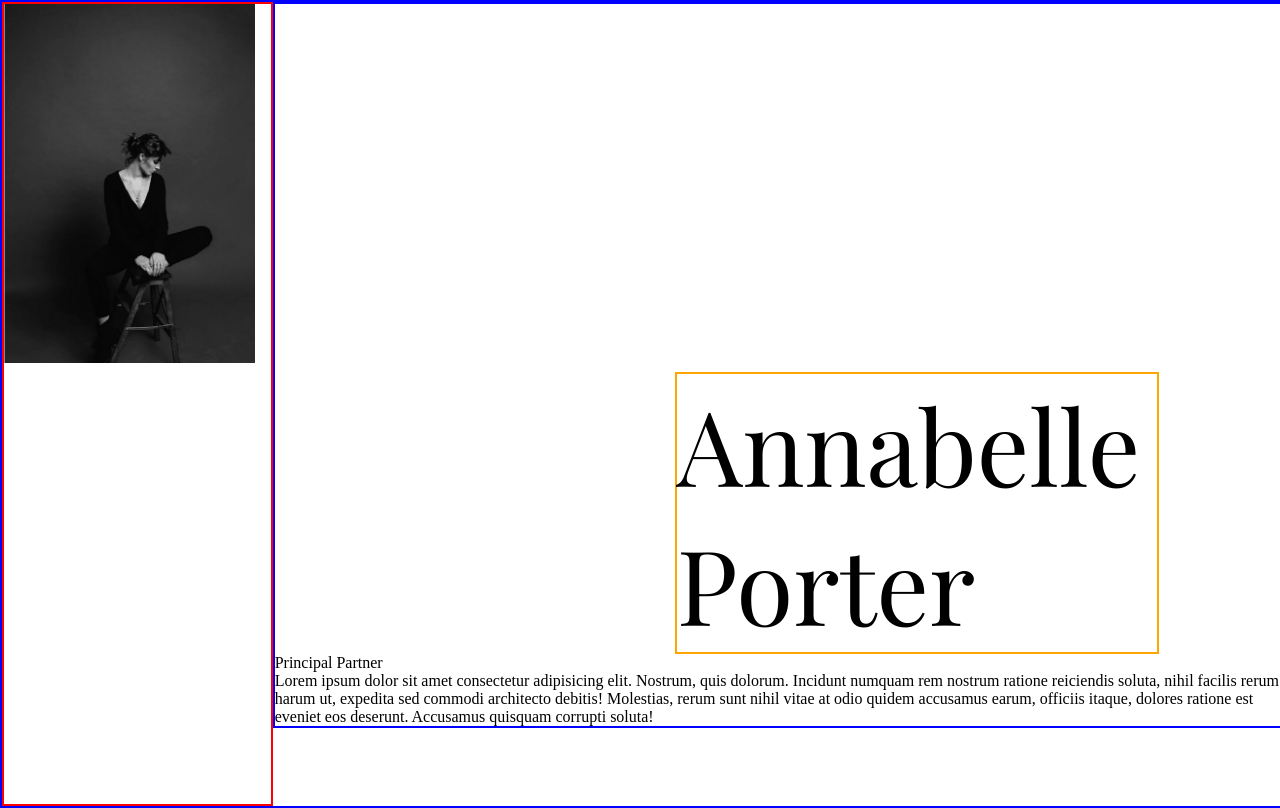
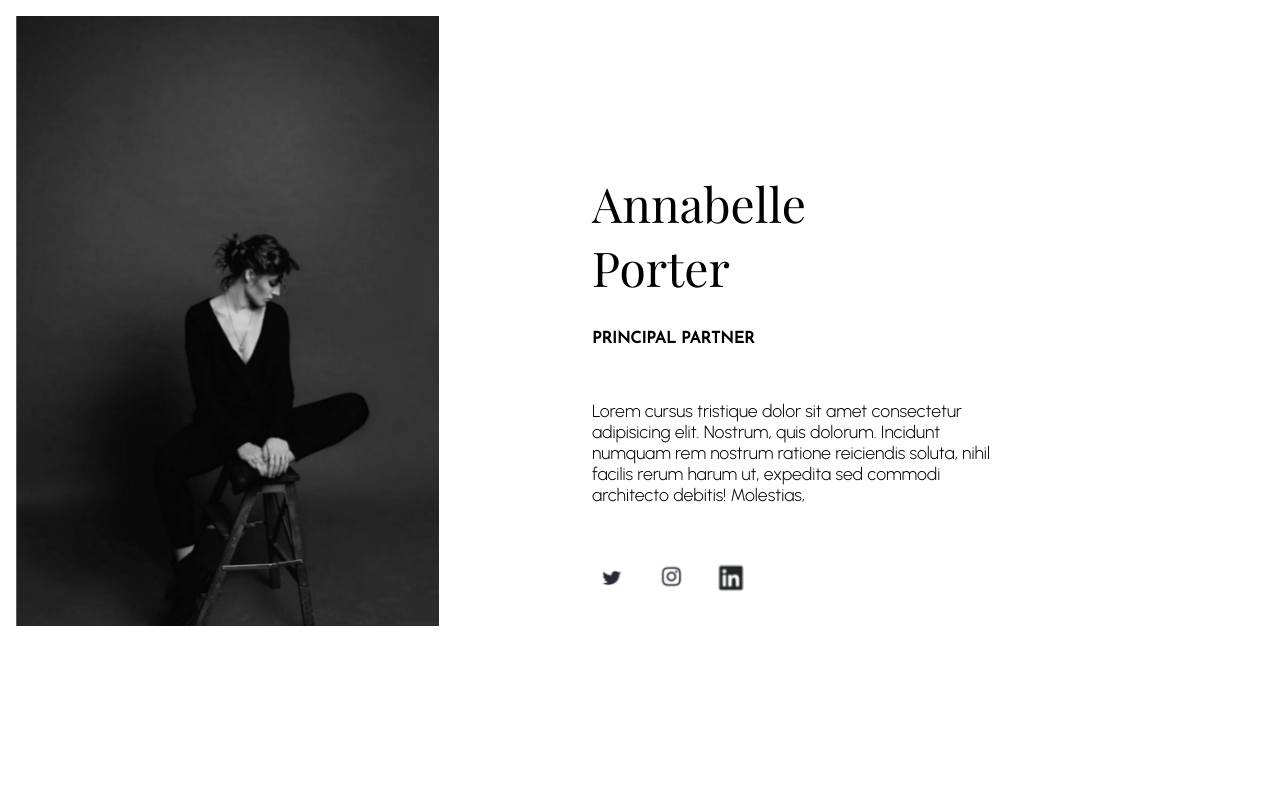
Before and after one commit to adamkr98/Pixel-Perfect-Test-Hard, a plain HTML site: page index.html in a window 1280 px wide. Drawn offline with nearby package versions, Linux system fonts and the light colour scheme.

Commit message:
I replaced the old photo,added 3 screenshoted logos of twitter, instagram and Linkedin + added some flexbox styling in some selectors and added different fonts to the title, subTitle and text.

```diff
--- a/index.html
+++ b/index.html
@@ -6,7 +6,7 @@
     <meta name="viewport" content="width=device-width, initial-scale=1.0">
     <link rel="preconnect" href="https://fonts.googleapis.com">
 <link rel="preconnect" href="https://fonts.gstatic.com" crossorigin>
-<link href="https://fonts.googleapis.com/css2?family=Playfair+Display&display=swap" rel="stylesheet">
+<link href="https://fonts.googleapis.com/css2?family=Josefin+Sans&family=Playfair+Display&family=Urbanist:wght@300&display=swap" rel="stylesheet">
     <link rel="stylesheet" href="style.css">
     <title>Document</title>
 </head>
@@ -14,26 +14,32 @@
 
     <div class="container">
         <section class="leftSide">
-            <img src="Photo/photo.png" alt="" class="photo">
+            <img src="Photo/Screenshot from 2023-06-05 13-03-26.png" alt="" class="photo">
         </section>
 
         <section class="rightSide">
-            <div class="nameContainer">
-                <h1 class="name">
-                    Annabelle Porter
-                </h1>
+            <div class="textContainer">
+                <div class="titleContainer">
+                    <h1 class="name">
+                        Annabelle Porter
+                    </h1>
 
-                <p class="subTitle">
-                    Principal Partner
+                    <p class="subTitle">
+                        PRINCIPAL PARTNER
+                    </p>
+                </div>
+
+                <p class="text">
+                    Lorem cursus tristique dolor sit amet consectetur adipisicing elit. Nostrum, quis
+                    dolorum. Incidunt numquam rem nostrum ratione reiciendis soluta, nihil
+                    facilis rerum harum ut, expedita sed commodi architecto debitis! Molestias,
                 </p>
 
-                <p class="text">
-                    Lorem ipsum dolor sit amet consectetur adipisicing elit. Nostrum, quis
-                    dolorum. Incidunt numquam rem nostrum ratione reiciendis soluta, nihil
-                    facilis rerum harum ut, expedita sed commodi architecto debitis! Molestias,
-                    rerum sunt nihil vitae at odio quidem accusamus earum, officiis itaque, dolores
-                    ratione est eveniet eos deserunt. Accusamus quisquam corrupti soluta!
-                </p>
+                <section class="socials">
+                    <img src="Photo/Screenshot from 2023-06-05 14-05-10.png" alt="" class="twitterLogo">
+                    <img src="Photo/Screenshot from 2023-06-05 14-06-23.png" alt="" class="instagramLogo">
+                    <img src="Photo/Screenshot from 2023-06-05 14-06-59.png" alt="" class="linkedinLogo">
+                </section>
 
             </div>
         </section>
--- a/style.css
+++ b/style.css
@@ -1,10 +1,10 @@
 * {
     padding: 0;
-    margin: 0
+    margin: 0;
 }
 
 body {
-    border: blue solid 2px;
+    /* border: blue solid 2px; */
     background-color: #FFFFFF;
     width: 100%;
 
@@ -16,48 +16,124 @@ body {
     width: 100%;
 
     display: flex;
-    justify-content: space-between;
+
 }
 
 .leftSide {
-    border: red solid 2px;
-    width: 49%;
+    /* border: red solid 2px; */
+    width: 45%;
     height: 100vh;
 }
 
     .photo {
-        width: 94%;
+        width: 73.5%;
+
+        padding-left: 1rem;
+        padding-top: 1rem;
+        padding-bottom: 1rem;
+
     }
 
-.righSide {
-    border: red solid 2px;
-    background-color: #FFFFFF;
-    width: 51%;
+.rightSide {
+    /* background-color: #FFFFFF; */
+    /* border: rgb(255, 16, 135) dashed 2px; */
+    width: 55%;
     height: 100vh;
+
+    display: flex;
+    flex-direction: column;
+    align-items: flex-start;
+    justify-content: center;
 }
 
-    .nameContainer {
-        border: blue solid 2px;
+    .textContainer {
+        /* border: orange solid 2px; */
+
+        width: 25rem;
+        height: 30rem;
+
+        margin-left: 1rem;
+        margin-bottom: 2rem;
+
+        display: flex;
+        flex-direction: column;
+        justify-content: space-around;
+    }
+
+    .titleContainer {
+        /* border: blue dashed 2px; */
+        width: 100%;
+        height: 11rem;
+
+        display: flex;
+        flex-direction: column;
+        justify-content: space-between;
+    }
+
+    .name {
+        /* border: rgb(255, 0, 149) solid 2px; */
+
+        width: 14rem;
+
+
+        font-size: 3rem;
+        font-family: 'Playfair Display', serif;
+        font-weight: 100;
+
+        display: flex;
+
+    }
+
+    .subTitle {
+        /* border: red solid 2px; */
+
+        width: fit-content;
+
+
+        font-size: 1rem;
+        font-family: 'Josefin Sans', sans-serif;
+        font-weight: 600;
+
+
+        /* margin-bottom: 7rem; */
+
+        display: flex;
+    }
+
+    .text {
+        /* border: rgb(72, 100, 40) solid 2px; */
 
         width: 100%;
 
-        display: flex;
-        flex-direction: column;
+        font-size: 1.1rem;
+        font-family: 'Urbanist', sans-serif;
     }
 
-    .name {
-        border: orange solid 2px;
+    .socials {
+        /* border: red solid 2px; */
+        width: 40%;
 
-        width: 30rem;
-
-        font-size: 6.5rem;
-        font-family: 'Playfair Display', serif;
-        font-weight: 200;
-
-        margin-left: 25rem;
-        margin-top: 23rem;
+        display: flex;
+        justify-content: space-between;
     }
 
-    .subTitle {
+        .twitterLogo {
+            /* border: blue solid 2px; */
 
-    }
+            width: 2.5rem;
+            height: 2.5rem;
+        }
+
+        .instagramLogo {
+            /* border: blue solid 2px; */
+
+            width: 2.5rem;
+            height: 2.5rem;
+        }
+
+        .linkedinLogo {
+            /* border: blue solid 2px; */
+
+            width: 2.5rem;
+            height: 2.5rem;
+        }
```
Also changed, not shown: Photo/Screenshot from 2023-06-05 13-03-26.png (added), Photo/Screenshot from 2023-06-05 14-05-10.png (added), Photo/Screenshot from 2023-06-05 14-06-23.png (added), Photo/Screenshot from 2023-06-05 14-06-59.png (added), Photo/photo.png (deleted).
